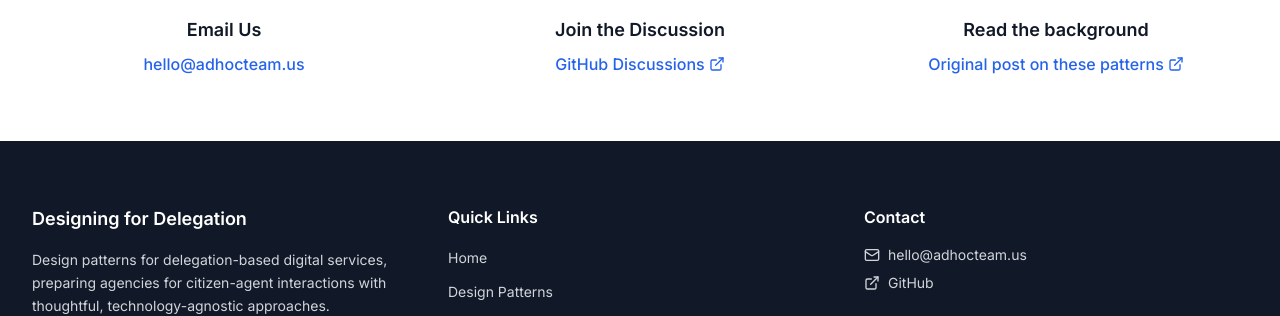
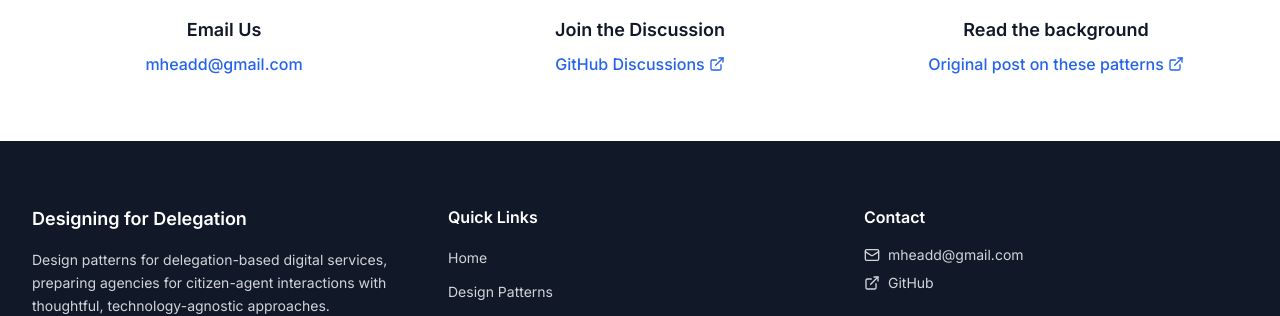
Before and after one commit to mheadd/delegation.design, a React (Vite) app: page /about in a window 1280 px wide. Shown: the part 3232-3548 px from the top of the page. Built offline with nearby package versions, Linux system fonts and the light colour scheme.

Commit message:
Small updates

```diff
--- a/src/components/Footer.jsx
+++ b/src/components/Footer.jsx
@@ -41,12 +41,12 @@ const Footer = () => {
             <h4 className="text-base font-semibold text-white mb-4">Contact</h4>
             <div className="space-y-2">
               <a
-                href="mailto:hello@adhocteam.us"
+                href="mailto:mheadd@gmail.com"
                 className="flex items-center text-sm hover:text-white transition-colors duration-200"
-                aria-label="Send email to hello@delegation.design"
+                aria-label="Send email to mheadd@gmail.com"
               >
                 <Mail className="w-4 h-4 mr-2" aria-hidden="true" />
-                hello@adhocteam.us
+                mheadd@gmail.com
               </a>
               <a
                 href="https://github.com/mheadd/delegation.design"
--- a/src/pages/AboutPage.jsx
+++ b/src/pages/AboutPage.jsx
@@ -245,10 +245,10 @@ const AboutPage = () => {
               </div>
               <h3 className="text-lg font-semibold text-gov-gray-900 mb-2">Email Us</h3>
               <a
-                href="mailto:hello@adhocteam.us"
+                href="mailto:mheadd@gmail.com"
                 className="text-gov-blue-600 hover:text-gov-blue-700 font-medium"
               >
-                hello@adhocteam.us
+                mheadd@gmail.com
               </a>
             </div>
 
@@ -274,7 +274,7 @@ const AboutPage = () => {
               </div>
               <h3 className="text-lg font-semibold text-gov-gray-900 mb-2">Read the background</h3>
               <a
-                href="https://adhoc.team/2025/10/01/designing-for-delegation/"
+                href="https://civic.io/2025/10/01/designing-for-delegation/"
                 target="_blank"
                 rel="noopener noreferrer"
                 className="text-gov-blue-600 hover:text-gov-blue-700 font-medium inline-flex items-center"
```
Also changed, not shown: 2 other files (tests, documents, lock files or other folders).
